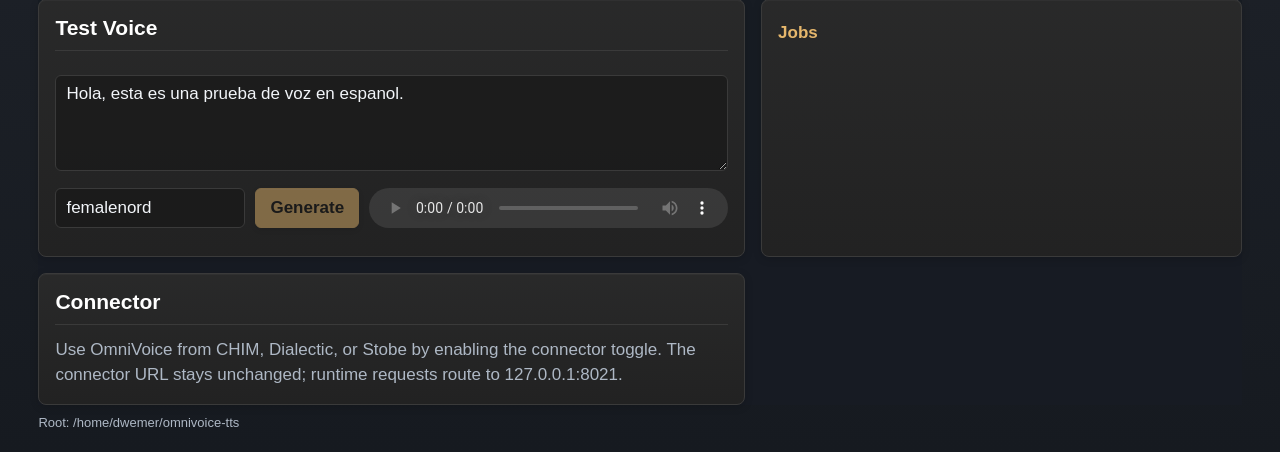
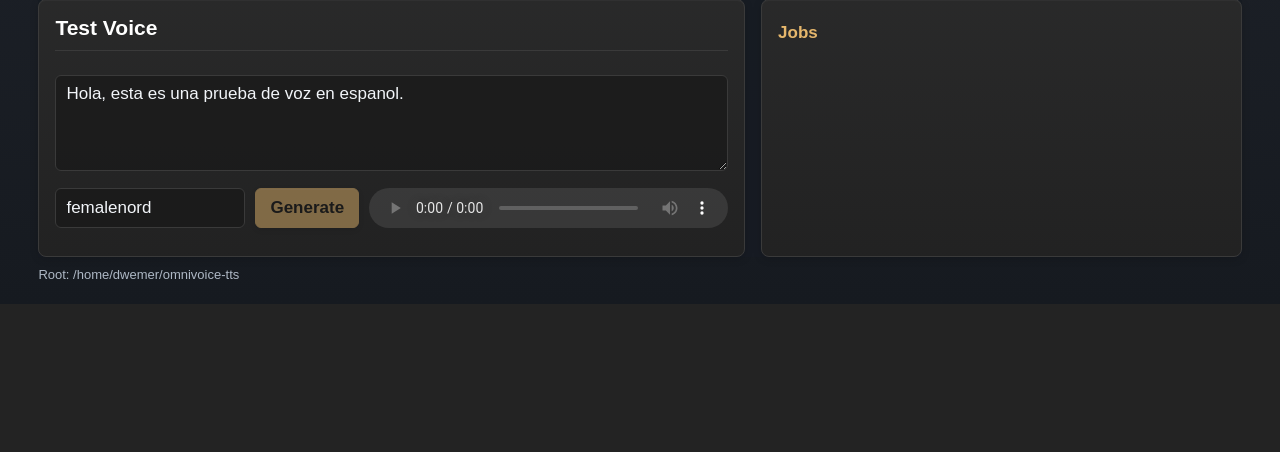
Before and after one commit to Dwemer-Dynamics/omnivoice-tts, a PHP site: page / in a window 1280 px wide. Shown: the part 537-989 px from the top of the page. After the commit the page ends 841 px from the top, so only its background shows below. Run offline with PHP 8.4, Linux system fonts and the light colour scheme; data that the repository does not hold is empty; some web fonts are replaced.

Commit message:
Remove OmniVoice connector note

```diff
--- a/web/index.php
+++ b/web/index.php
@@ -128,13 +128,6 @@ $assetVersion = static function (string $path): string {
             <div id="jobList" class="job-list"></div>
             <pre id="jobLog" class="job-log"></pre>
         </details>
-
-        <section class="panel compact-note">
-            <div class="section-head">
-                <h2>Connector</h2>
-            </div>
-            <p>Use OmniVoice from CHIM, Dialectic, or Stobe by enabling the connector toggle. The connector URL stays unchanged; runtime requests route to 127.0.0.1:8021.</p>
-        </section>
     </main>
 
     <footer>
```
